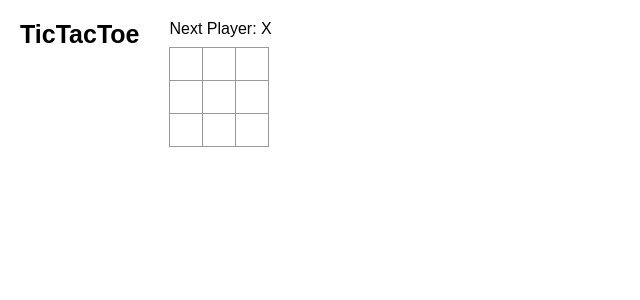
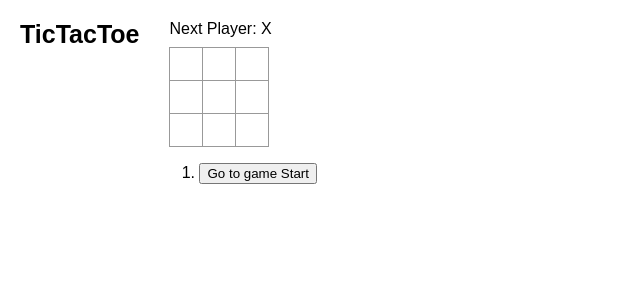
Before and after one commit to mao-ymst/tic-tac-toe2, a React (Vite) app: page / in a window 1280 px wide. Shown: the top 300 px of the page, without its empty margins (0-640 px from the left). Built offline with nearby package versions, Linux system fonts and the light colour scheme.

Commit message:
feat: add time travel and history jump functionality

```diff
--- a/src/components/Board.jsx
+++ b/src/components/Board.jsx
@@ -7,7 +7,7 @@ import Square from "./Square";
 export default function Board({ squares, xIsNext, onPlay }) {
 
     function handleClick(i) {
-        if (squares[i]) return;
+        if (squares[i] || calculateWinner(squares)) return;
 
         const nextSquares = squares.slice();
 
@@ -21,7 +21,7 @@ export default function Board({ squares, xIsNext, onPlay }) {
 
     }
     //3　マスがクリックされたらX、Oを表示させる
-    //すでにマスに文字がある場合　return
+    //すでにマスに文字がある場合　return  //5 どちらかが勝ったら打てなくする
     //新しい配列をコピーして作成 stateが変わったと判断して画面更新できる
     //Xの番(true)ならX,違うならOと処理を分ける
     //マス目をクリックしたら　変化した盤の状態をgameに伝える
--- a/src/components/Game.jsx
+++ b/src/components/Game.jsx
@@ -29,7 +29,7 @@ export default function Game() {
                 <div>
                     <Board squares={currentSquares} xIsNext={xIsNext} onPlay={handlePlay}></Board>
                 </div>
-                <GameInfo history={history} onJump={jumpTo}/>
+                <GameInfo history={history} jumpTo={jumpTo}/>
 
             </div>
 
@@ -44,4 +44,4 @@ export default function Game() {
 //Boardを呼び出し、必要なpropsを渡す
 
 //11 ※state(data)を持っている場所でそのデータを変える関数を持つことがルール　今何手目かの情報を持っているから変える関数はgameComponentで作成する
-//今何手目か押されたボタンのindexを反映させて変更する　--> GameInfo呼び出し props渡す
+//今何手目か押されたボタンのindexを反映させて変更する　--> GameInfo呼び出し props渡す 受け渡す名前と渡す名前揃える(jumpTo)
--- a/src/components/GameInfo.jsx
+++ b/src/components/GameInfo.jsx
@@ -13,16 +13,22 @@ export default function GameInfo({ history, jumpTo }) {
             }
 
             return (
-                <div className='game-info'>
-                    <li key={move}>
-                        <button onClick={() => jumpTo(move)}>{description}</button>
-                    </li>
-                </div>
-            )
+                <li key={move}>
+                    <button onClick={() => jumpTo(move)}>{description}</button>
+                </li>
+            );
+
+
+        });
+
+    return (
+        <div className='game-info'>
+            <ol>{moves}</ol>
+        </div>
+    )
 
 
 
-        })
 }
 
 
@@ -37,3 +43,4 @@ export default function GameInfo({ history, jumpTo }) {
 //description-->説明文
 //9　button内の説明文作成map　開始時と〇手目
 //10 listとbuttonを作成　buttonを押したときの処理(関数)を設置
+//11 GameInfoで作成したmovesを返す
```
